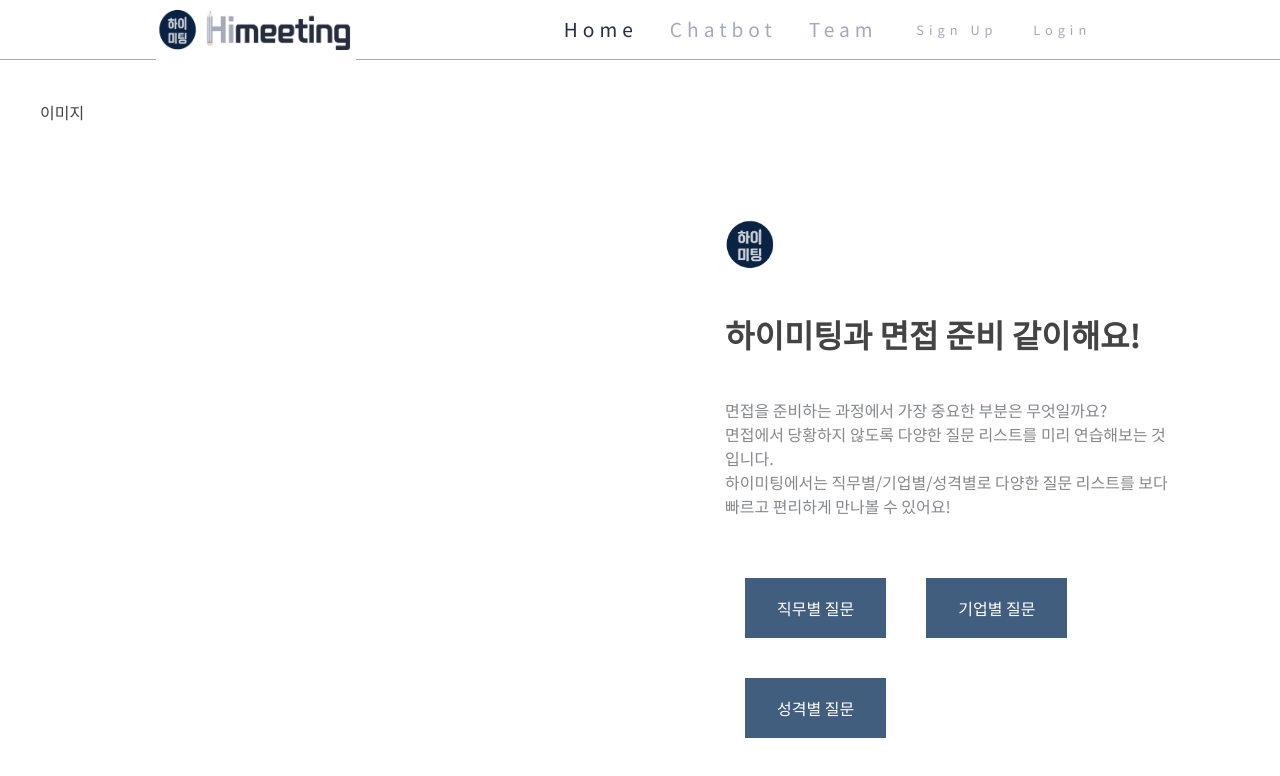
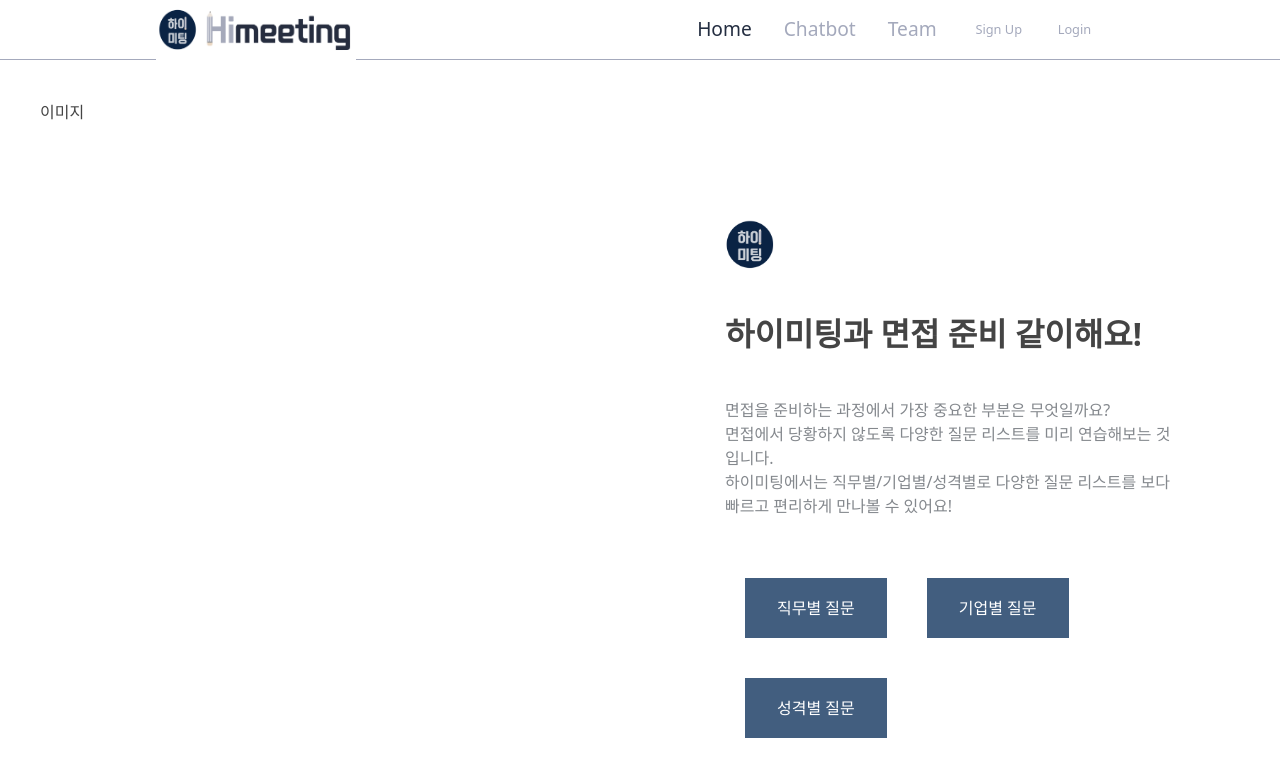
Before and after one commit to nodemonkr/Chatbot, a React (Create React App) app: page / in a window 1280 px wide. Shown: the top 776 px of the page. Built offline with nearby package versions, Linux system fonts and the light colour scheme.

Commit message:
2021-06-03 DY : 글씨체 변경

```diff
--- a/public/index.html
+++ b/public/index.html
@@ -29,15 +29,8 @@
   <body>
     <noscript>You need to enable JavaScript to run this app.</noscript>
     <div id="root"></div>
-    <!--
-      This HTML file is a template.
-      If you open it directly in the browser, you will see an empty page.
-
-      You can add webfonts, meta tags, or analytics to this file.
-      The build step will place the bundled scripts into the <body> tag.
-
-      To begin the development, run `npm start` or `yarn start`.
-      To create a production bundle, use `npm run build` or `yarn build`.
-    -->
-  </body>
+    <!-- 글꼴 설정 -->
+<link rel="preconnect" href="https://fonts.gstatic.com">
+<link href="https://fonts.googleapis.com/css2?family=Noto+Sans+KR&display=swap" rel="stylesheet">
+ </body>
 </html>
--- a/src/App.css
+++ b/src/App.css
@@ -1,6 +1,3 @@
-/* 폰트 적용 */
-@import url("https://fonts.googleapis.com/css2?family=Sora&display=swap");
-
 .App {
   text-align: center;
 }
@@ -42,8 +39,11 @@
 
 /* 공통 css 적용 */
 * {
-  font-family: "Sora", sans-serif;
   box-sizing: border-box;
   margin: 0;
   padding: 0;
 }
+
+body {
+  font-family: "Noto Sans KR", sans-serif;
+}
--- a/src/components/Navbar/NavbarElements.js
+++ b/src/components/Navbar/NavbarElements.js
@@ -30,6 +30,7 @@
   padding: 0 1rem;
   height: 100%;
   font-size: 1.2em;
+  letter-spacing: 0px;
   cursor: pointer;
   &.active {
     color: #242e41;
@@ -70,6 +71,7 @@
     left: 0;
     right: 0;
     display: flex;
+    margin : 0;
   }
 
 `;
@@ -80,12 +82,13 @@
   margin-right: 60px;
 `;
 
-/* Login */
+/* Sign Up, Login */
 export const NavBtnLink = styled(Link)`
   color: #a4a9bc;
   border-radius : 5px;
   margin-left: 10px;
   position: relative;
+  letter-spacing: 0px;
   height: 35px;
   font-size: 0.8em;
   padding: 0.6em 1em;
--- a/src/index.css
+++ /dev/null
@@ -1,13 +0,0 @@
-@import url("https://fonts.googleapis.com/css2?family=Noto+Sans+KR:wght@400;700&display=swap");
-* {
-  font-family: "Noto Sans KR", sans-serif;
-}
-
-body {
-  margin: 0;
-  font-family: "Noto Sans KR", -apple-system, BlinkMacSystemFont, "Segoe UI",
-    "Roboto", "Oxygen", "Ubuntu", "Cantarell", "Fira Sans", "Droid Sans",
-    "Helvetica Neue", sans-serif;
-  -webkit-font-smoothing: antialiased;
-  -moz-osx-font-smoothing: grayscale;
-}
--- a/src/index.js
+++ b/src/index.js
@@ -1,7 +1,6 @@
 import React from 'react';
 import ReactDOM from 'react-dom';
 import App from './App';
-import "./index.css"
 import reportWebVitals from './reportWebVitals';
 import './bootstrap.min.css';
 
```
